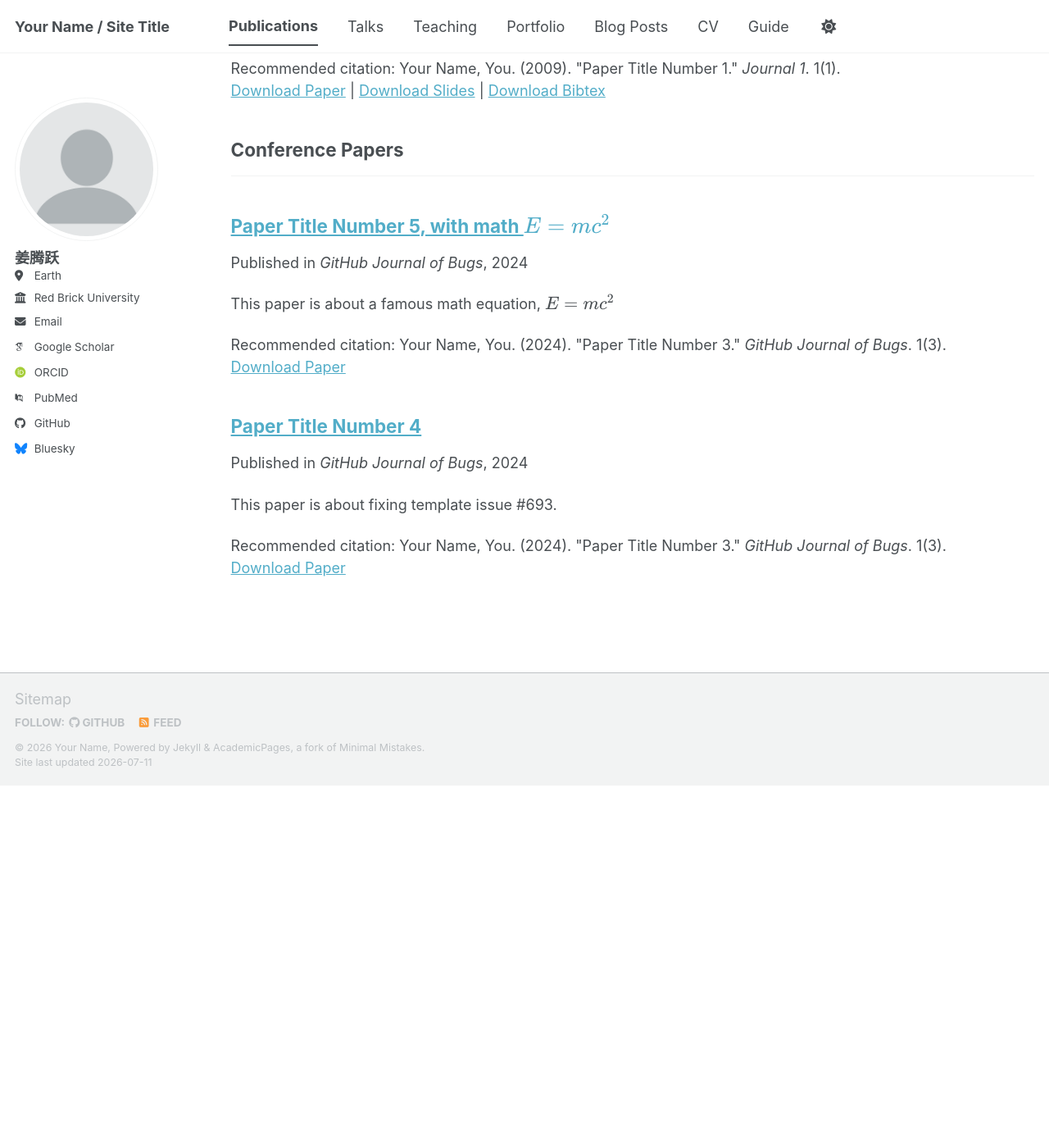
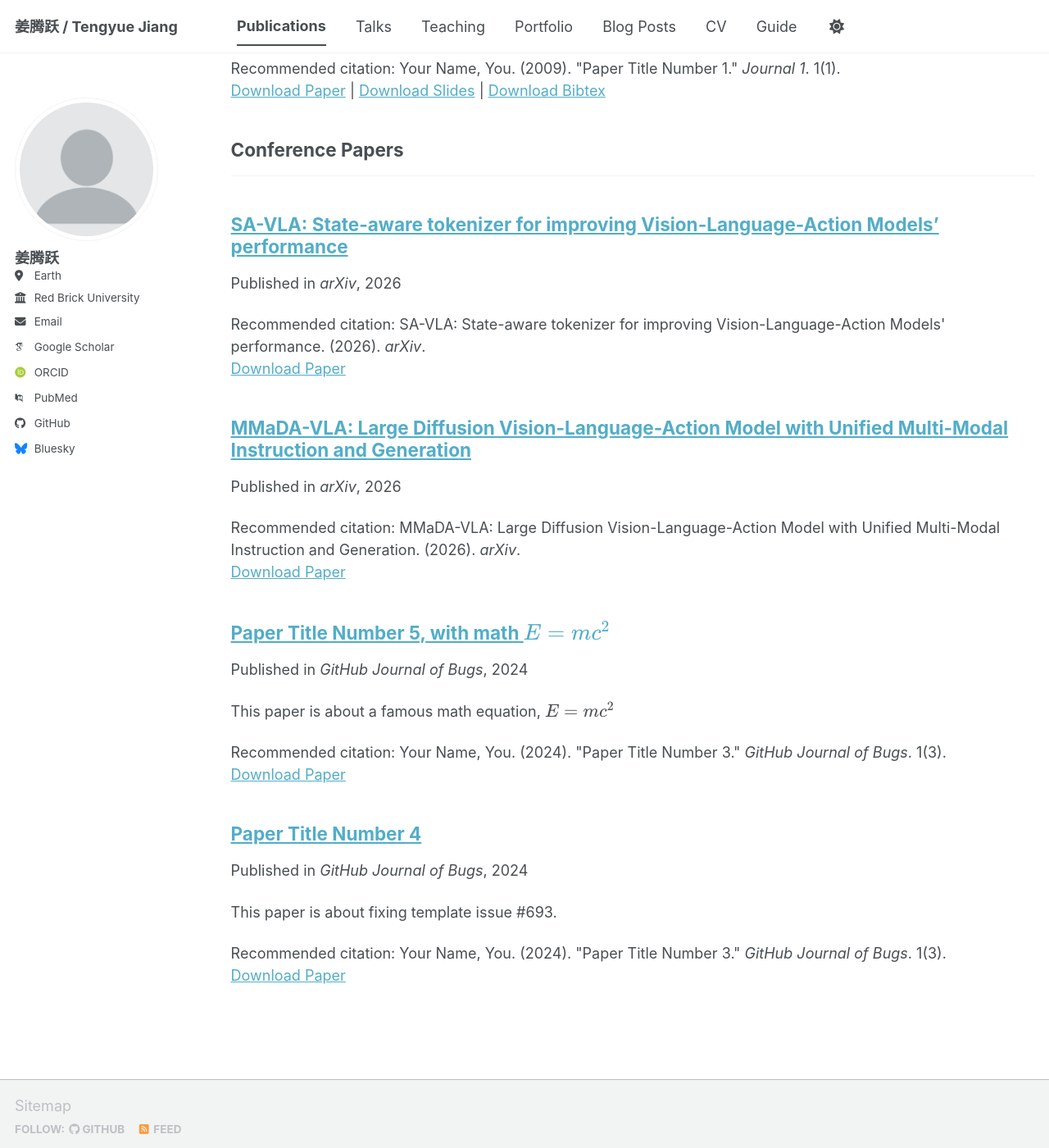
Before and after one commit to TengyueJiang/Homepage, a Jekyll site: the page built from _pages/publications.html, in a window 1280 px wide and 1400 px high, scrolled down 872 px. Shown: the whole window at 82% size. Built offline with Jekyll 4.4.1, drawn with Linux system fonts in a browser that asks for light colours; some web fonts are replaced; a script bundle is joined from its source files by our own code; library files that are not in the unit come from our copies; before the commit the page ends 1830 px from its top, so only the background shows below that; some of the changed text lies outside the part shown.

Commit message:
Add SA-VLA and MMaDA-VLA publications

```diff
--- a/_config.yml
+++ b/_config.yml
@@ -9,10 +9,10 @@
 # Basic Site Settings
 locale                   : "en-US"
 site_theme               : "default" # The available themes options are "default", "air", "sunrise", "mint", "dirt" and "contrast"
-title                    : "Your Name / Site Title"
+title                    : "姜腾跃 / Tengyue Jiang"
 title_separator          : "-"
-name                     : &name "Your Name"
-description              : &description "Your Name's academic portfolio"   # Update this with a general description of your site, this is the default if not overridden by a page
+name                     : &name "姜腾跃"
+description              : &description "姜腾跃的学术主页"   # Update this with a general description of your site, this is the default if not overridden by a page
 url                      : https://tengyuejiang.github.io # The base hostname & protocol for your site
 baseurl                  : "/Homepage" # the subpath of your site, e.g. "/blog"
 repository               : "TengyueJiang/Homepage"
--- /dev/null
+++ b/_publications/2026-03-01-mmada-vla.md
@@ -0,0 +1,10 @@
+---
+title: "MMaDA-VLA: Large Diffusion Vision-Language-Action Model with Unified Multi-Modal Instruction and Generation"
+collection: publications
+category: conferences
+permalink: /publication/2026-03-01-mmada-vla
+date: 2026-03-01
+venue: 'arXiv'
+paperurl: 'https://arxiv.org/abs/2603.25406'
+citation: 'MMaDA-VLA: Large Diffusion Vision-Language-Action Model with Unified Multi-Modal Instruction and Generation. (2026). <i>arXiv</i>.'
+---
--- /dev/null
+++ b/_publications/2026-06-01-sa-vla.md
@@ -0,0 +1,10 @@
+---
+title: "SA-VLA: State-aware tokenizer for improving Vision-Language-Action Models' performance"
+collection: publications
+category: conferences
+permalink: /publication/2026-06-01-sa-vla
+date: 2026-06-01
+venue: 'arXiv'
+paperurl: 'https://arxiv.org/abs/2606.30113'
+citation: 'SA-VLA: State-aware tokenizer for improving Vision-Language-Action Models'' performance. (2026). <i>arXiv</i>.'
+---
```
Also changed, not shown: _pages/about.md (+0 -4 lines).
